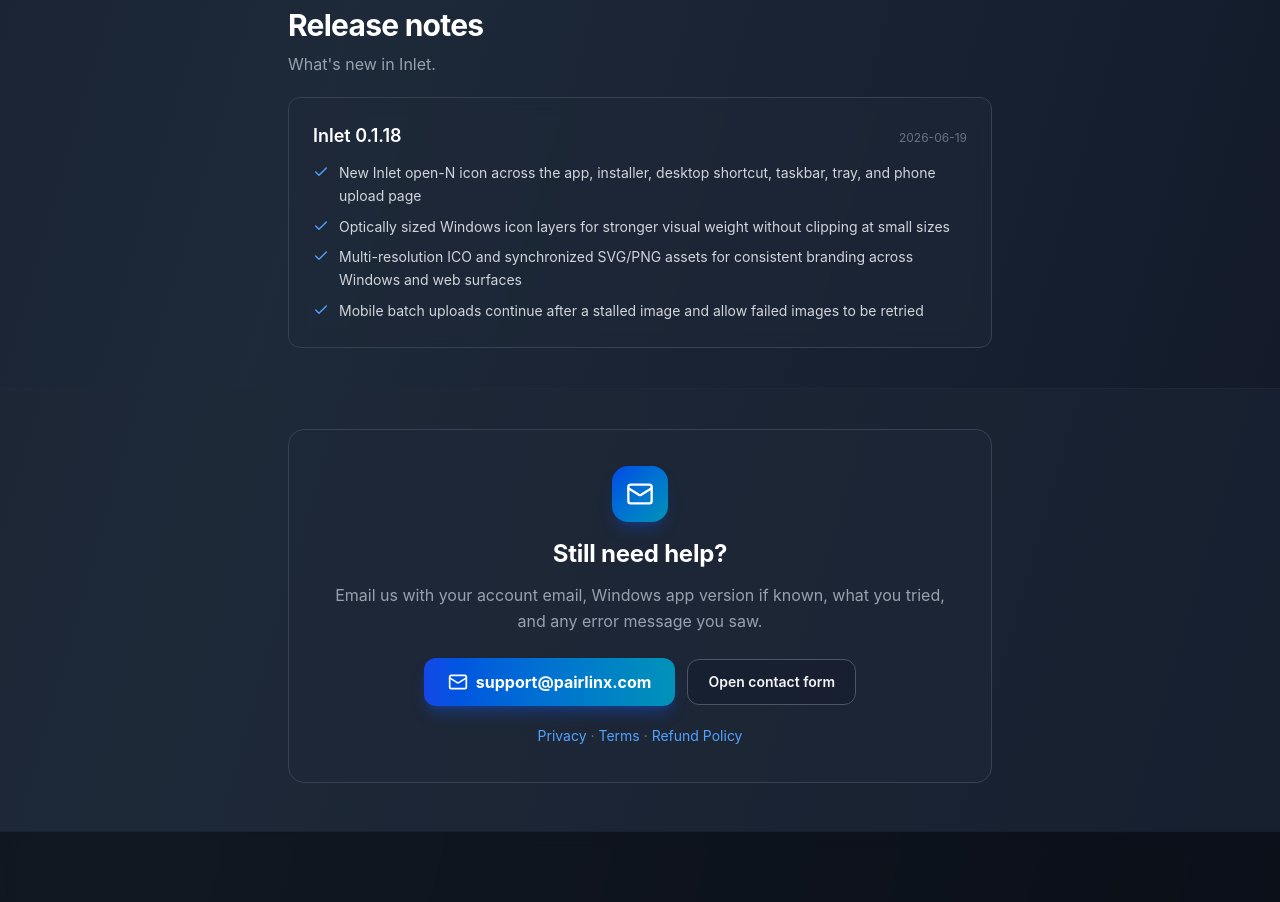
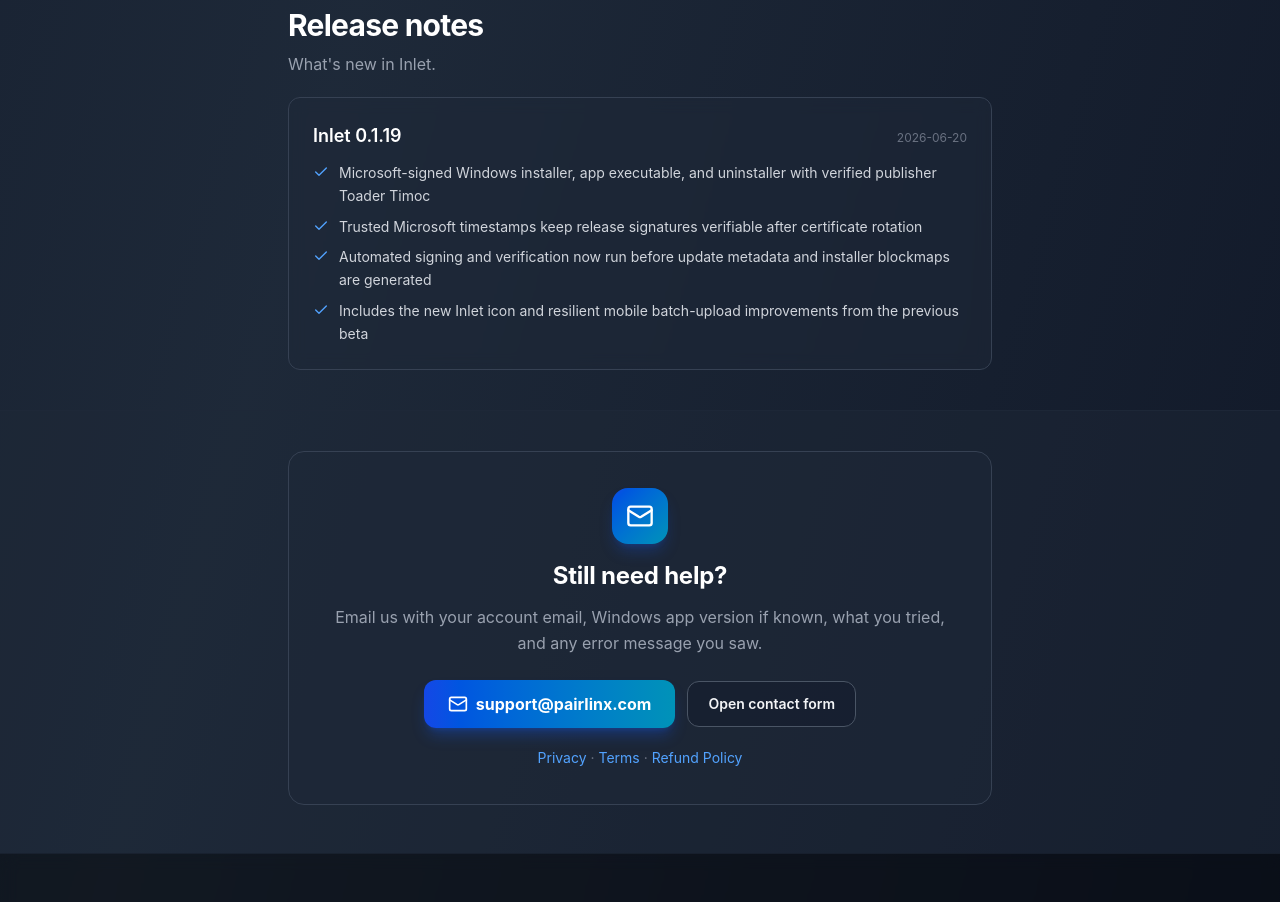
Before and after one commit to timocore/pairlinx-website, a React (Vite) app: page /support in a window 1280 px wide. Shown: the part 3240-4142 px from the top of the page. Built offline with nearby package versions, Linux system fonts and the light colour scheme.

Commit message:
Publish signed Inlet 0.1.19 release

```diff
--- a/public/download/latest.json
+++ b/public/download/latest.json
@@ -1,9 +1,9 @@
 {
   "company": "Pairlinx",
   "product": "Inlet",
-  "version": "0.1.18",
+  "version": "0.1.19",
   "required": false,
   "downloadUrl": "https://pairlinx.com/download",
-  "installerUrl": "https://pairlinx.com/download/Inlet-Setup-0.1.18.exe",
+  "installerUrl": "https://pairlinx.com/download/Inlet-Setup-0.1.19.exe",
   "releaseNotesUrl": "https://pairlinx.com/support#release-notes"
 }
--- a/src/app/data/inletReleases.ts
+++ b/src/app/data/inletReleases.ts
@@ -14,8 +14,8 @@
  * Not included in stable release history; older betas are not archived.
  */
 export const INLET_LATEST_BETA = {
-  version: "0.1.18",
-  installerFilename: "Inlet-Setup-0.1.18.exe",
+  version: "0.1.19",
+  installerFilename: "Inlet-Setup-0.1.19.exe",
 } as const;
 
 /** Stable installers live under `public/download/releases/` (>= 1.0.0 only). */
--- a/src/app/pages/SupportPage.tsx
+++ b/src/app/pages/SupportPage.tsx
@@ -75,13 +75,13 @@
 const RELEASE_NOTES = [
   {
     version: INLET_DESKTOP_VERSION,
-    publishedAt: "2026-06-19",
+    publishedAt: "2026-06-20",
     title: `${INLET_PRODUCT_NAME} ${INLET_DESKTOP_VERSION}`,
     items: [
-      "New Inlet open-N icon across the app, installer, desktop shortcut, taskbar, tray, and phone upload page",
-      "Optically sized Windows icon layers for stronger visual weight without clipping at small sizes",
-      "Multi-resolution ICO and synchronized SVG/PNG assets for consistent branding across Windows and web surfaces",
-      "Mobile batch uploads continue after a stalled image and allow failed images to be retried",
+      "Microsoft-signed Windows installer, app executable, and uninstaller with verified publisher Toader Timoc",
+      "Trusted Microsoft timestamps keep release signatures verifiable after certificate rotation",
+      "Automated signing and verification now run before update metadata and installer blockmaps are generated",
+      "Includes the new Inlet icon and resilient mobile batch-upload improvements from the previous beta",
     ],
   },
 ] as const;
@@ -114,7 +114,7 @@
         id: "install-4",
         question: "What if Windows shows a security warning?",
         answer:
-          "Windows may ask you to confirm before opening a new desktop installer. Only continue if you downloaded Inlet from this website.",
+          "Windows may ask you to confirm before opening a new desktop installer. Download Inlet only from this website and confirm that Windows shows the verified publisher as Toader Timoc.",
       },
     ],
   },
```
Also changed, not shown: vercel.json.
